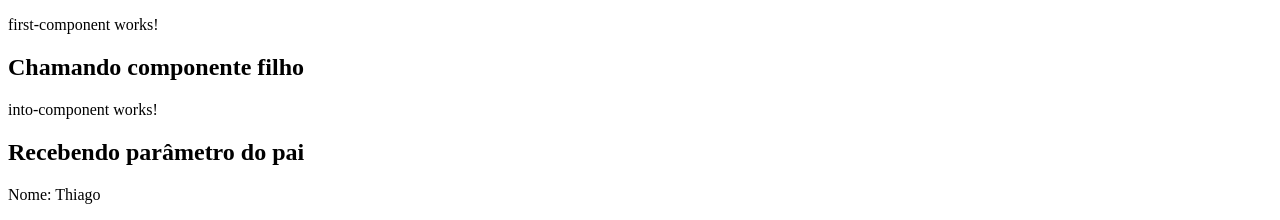
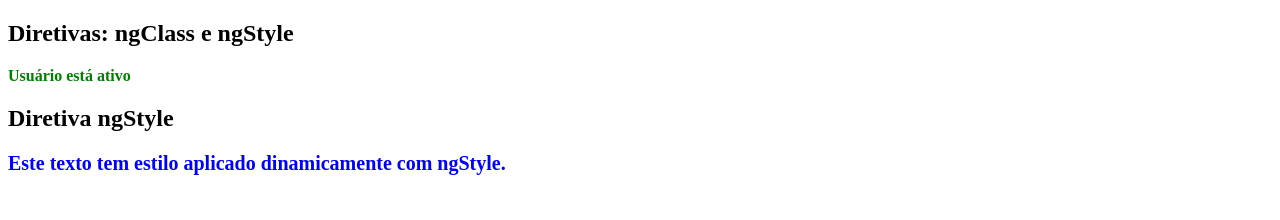
Before and after one commit to josercf/fiap-angular, an Angular app: page / in a window 1280 px wide. Shown: the top 220 px of the page. Built offline with nearby package versions, Linux system fonts and the light colour scheme.

Commit message:
Vídeo 9: diretivas ngClass e ngStyle

```diff
--- a/src/app/app.component.html
+++ b/src/app/app.component.html
@@ -1,7 +1,8 @@
-<app-first-component></app-first-component>
+<!-- <app-first-component></app-first-component>
 <hr>
 <h2>Property binding</h2>
+<img [src]="imagemUrl" alt="Imagem Angular">
+<input type="button" value="Click me" [disabled]="isDisabled"> -->
 
-<img [src]="imagemUrl" alt="Imagem Angular">
-
-<input type="button" value="Click me" [disabled]="isDisabled">
+<h2>Diretivas: ngClass e ngStyle</h2>
+<app-diretivas></app-diretivas>
--- a/src/app/app.component.ts
+++ b/src/app/app.component.ts
@@ -1,11 +1,12 @@
 import { Component } from '@angular/core';
 import { RouterOutlet } from '@angular/router';
 import { FirstComponentComponent } from './components/first-component/first-component.component';
+import { DiretivasComponent } from './components/diretivas/diretivas.component';
 
 @Component({
   selector: 'app-root',
   standalone: true,
-  imports: [RouterOutlet, FirstComponentComponent],
+  imports: [RouterOutlet, FirstComponentComponent, DiretivasComponent],
   templateUrl: './app.component.html',
   styleUrl: './app.component.css'
 })
--- /dev/null
+++ b/src/app/components/diretivas/diretivas.component.css
@@ -0,0 +1,9 @@
+.ativo {
+    color: green;
+    font-weight: bold;
+  }
+
+  .inativo {
+    color: red;
+    font-style: italic;
+  }
--- /dev/null
+++ b/src/app/components/diretivas/diretivas.component.html
@@ -0,0 +1,14 @@
+<div [ngClass]="status">
+    Usuário está {{ status }}
+</div>
+
+<h2>Diretiva ngStyle</h2>
+
+
+<p [ngStyle]="{
+    color: corTexto,
+    fontSize: tamanhoFonte + 'px',
+    fontWeight: estiloNegrito ? 'bold' : 'normal'
+  }">
+    Este texto tem estilo aplicado dinamicamente com ngStyle.
+  </p>
--- /dev/null
+++ b/src/app/components/diretivas/diretivas.component.ts
@@ -0,0 +1,16 @@
+import { Component } from '@angular/core';
+import { CommonModule } from '@angular/common';
+
+@Component({
+  selector: 'app-diretivas',
+  standalone: true,
+  imports: [CommonModule],
+  templateUrl: './diretivas.component.html',
+  styleUrl: './diretivas.component.css'
+})
+export class DiretivasComponent {
+  status: string = 'ativo';
+  corTexto: string = 'blue';
+  tamanhoFonte: number = 20;
+  estiloNegrito: boolean = true;
+}
```
Also changed, not shown: 1 other file (tests, documents, lock files or other folders).
